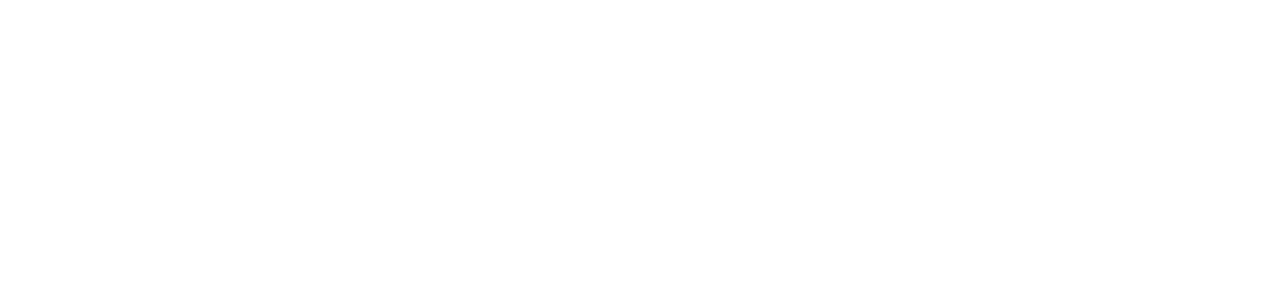
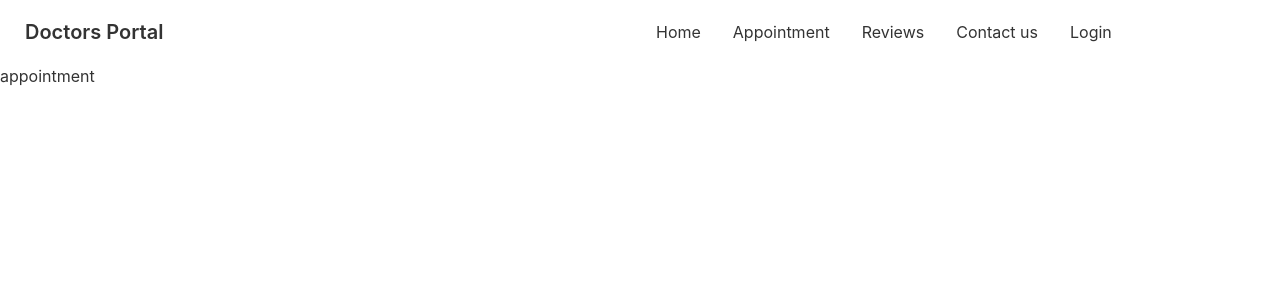
Before and after one commit to Irfananik/doctors-portal-client, a React (Create React App) app: page /appointment in a window 1280 px wide. Shown: the top 300 px of the page. Built offline with nearby package versions, Linux system fonts and the light colour scheme.

Commit message:
Set routs and create components and also navber created

```diff
--- a/src/App.js
+++ b/src/App.js
@@ -1,9 +1,25 @@
 import './App.css';
+import { Routes, Route, Link } from "react-router-dom";
+import Home from './pages/Home/Home';
+import About from './pages/About/About';
+import Navebar from './pages/Shared/Navebar';
+import Appointment from './pages/Appointment/Appointment';
+import Reviews from './Reviews/Reviews';
+import Contact from './Contact/Contact';
+import Login from './Register/Login';
 
 function App() {
   return (
     <div className="">
-
+      <Navebar/>
+      <Routes>
+        <Route path="/" element={<Home />} />
+        <Route path="/appointment" element={<Appointment />} />
+        <Route path="/reviews" element={<Reviews />} />
+        <Route path="/contact" element={<Contact />} />
+        <Route path="/about" element={<About />} />
+        <Route path="/login" element={<Login />} />
+      </Routes>
     </div>
   );
 }
--- /dev/null
+++ b/src/Contact/Contact.js
@@ -0,0 +1,11 @@
+import React from 'react';
+
+const Contact = () => {
+    return (
+        <div>
+            constact
+        </div>
+    );
+};
+
+export default Contact;
--- /dev/null
+++ b/src/Register/Login.js
@@ -0,0 +1,11 @@
+import React from 'react';
+
+const Login = () => {
+    return (
+        <div>
+            login
+        </div>
+    );
+};
+
+export default Login;
--- /dev/null
+++ b/src/Reviews/Reviews.js
@@ -0,0 +1,11 @@
+import React from 'react';
+
+const Reviews = () => {
+    return (
+        <div>
+            reviews
+        </div>
+    );
+};
+
+export default Reviews;
--- /dev/null
+++ b/src/pages/About/About.js
@@ -0,0 +1,11 @@
+import React from 'react';
+
+const About = () => {
+    return (
+        <div>
+            about
+        </div>
+    );
+};
+
+export default About;
--- /dev/null
+++ b/src/pages/Appointment/Appointment.js
@@ -0,0 +1,11 @@
+import React from 'react';
+
+const Appointment = () => {
+    return (
+        <div>
+            appointment
+        </div>
+    );
+};
+
+export default Appointment;
--- /dev/null
+++ b/src/pages/Home/Home.js
@@ -0,0 +1,11 @@
+import React from 'react';
+
+const Home = () => {
+    return (
+        <div>
+            home
+        </div>
+    );
+};
+
+export default Home;
--- /dev/null
+++ b/src/pages/Shared/Navebar.js
@@ -0,0 +1,34 @@
+import React from 'react';
+import { Link } from 'react-router-dom';
+
+const Navebar = () => {
+    const manuItems = <>
+        <li><Link to='/'>Home</Link></li>
+        <li><Link to='/appointment'>Appointment</Link></li>
+        <li><Link to='/reviews'>Reviews</Link></li>
+        <li><Link to='/contact'>Contact us</Link></li>
+        <li><Link to='/login'>Login</Link></li>
+    </>
+    return (
+        <div class="navbar bg-base-100">
+            <div class="navbar-start">
+                <div class="dropdown">
+                    <label tabindex="0" class="btn btn-ghost lg:hidden">
+                        <svg xmlns="http://www.w3.org/2000/svg" class="h-5 w-5" fill="none" viewBox="0 0 24 24" stroke="currentColor"><path stroke-linecap="round" stroke-linejoin="round" stroke-width="2" d="M4 6h16M4 12h8m-8 6h16" /></svg>
+                    </label>
+                    <ul tabindex="0" class="menu menu-compact dropdown-content mt-3 p-2 shadow bg-base-100 rounded-box w-52">
+                       {manuItems}
+                    </ul>
+                </div>
+                <a class="btn btn-ghost normal-case text-xl">Doctors Portal</a>
+            </div>
+            <div class="navbar-center hidden lg:flex">
+                <ul class="menu menu-horizontal p-0">
+                    {manuItems}
+                </ul>
+            </div>
+        </div>
+    );
+};
+
+export default Navebar;
--- a/tailwind.config.js
+++ b/tailwind.config.js
@@ -6,6 +6,18 @@
   plugins: [require("daisyui")],
 
   daisyui:{
-    darkTheme: "light",
+    themes: [
+      {
+        doctortheme: {
+          primary: "#0FCFEC",
+          secondary: "#19D3AE",
+          accent: "#3A4256",
+          neutral: "#3d4451",
+          "base-100": "#ffffff",
+        },
+      },
+      "light",
+      "cupcake",
+    ],
   },
 }
```
